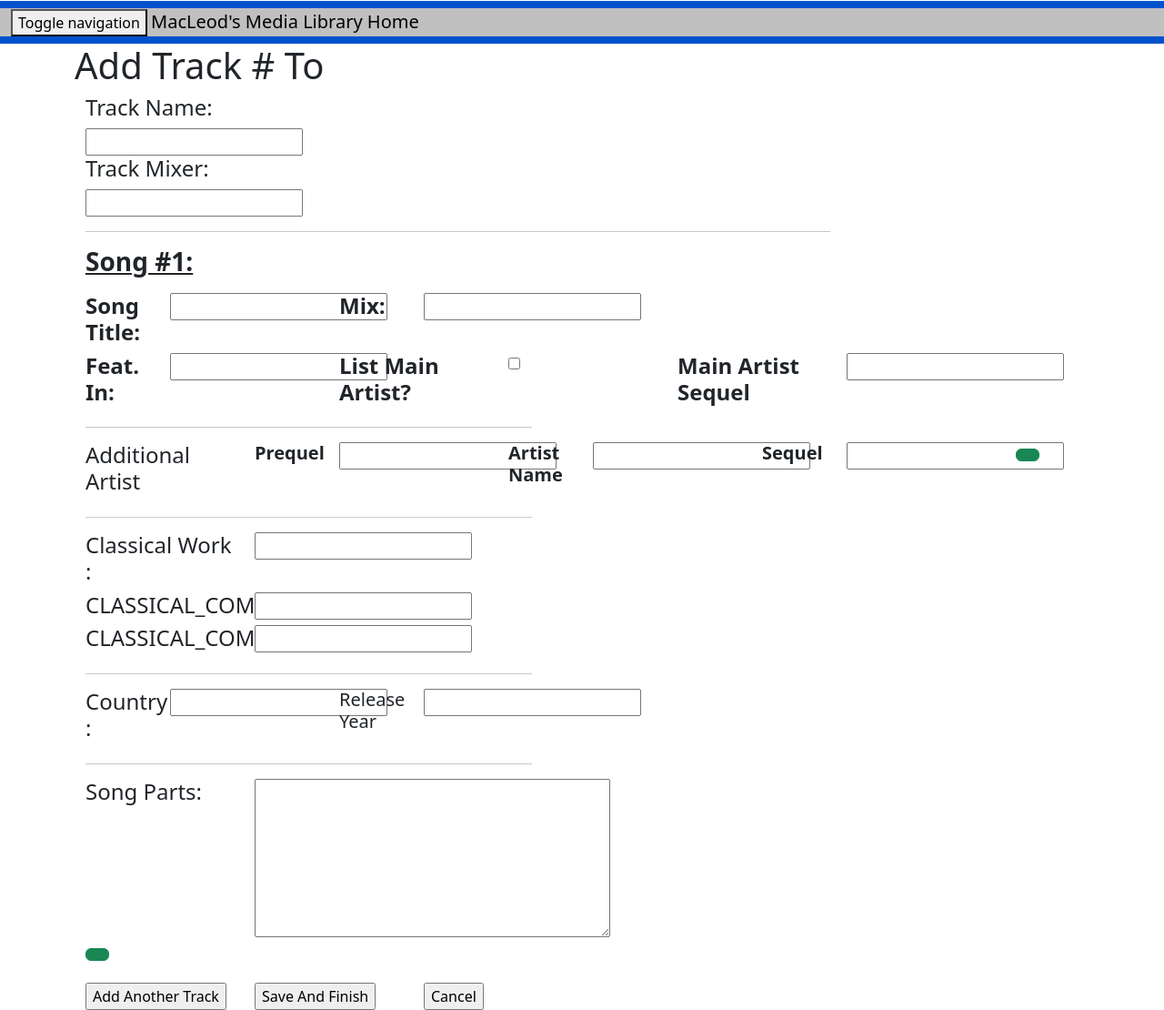
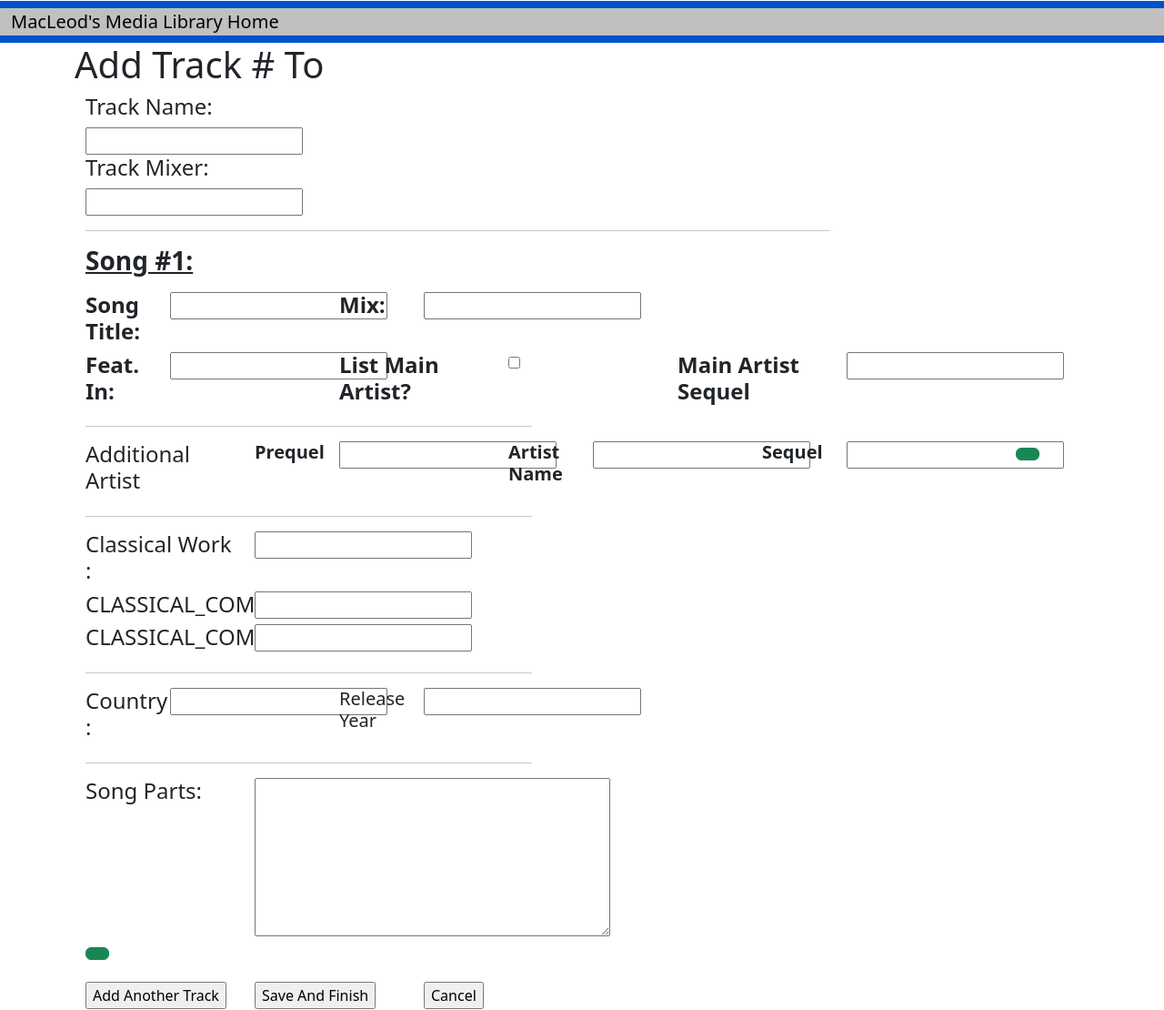
Before and after one commit to freeamac/MacMedia, a Flask app: template app/templates/add_musicmedia_track.html in a window 1280 px wide. Shown: the part 23-1133 px from the top of the page at 91% size. Run offline with Flask 3, Linux system fonts and the light colour scheme; the template is opened without the code that fills it: values that come from a table or form of the project are taken from there, others are empty; parts of the project's set-up code (start-up, migrations or seed data) failed here and were passed over; some libraries are stand-ins or nearby versions.

Commit message:
Fixes for bootstrap5 conversion

```diff
--- a/app/templates/base.html
+++ b/app/templates/base.html
@@ -15,9 +15,6 @@
             <title>MacMedia</title>
         {% endblock %}
 
-        $(function () {
-          $('[data-toggle="tooltip"]').tooltip()
-        })
         {% endblock %}
     </head>
     <body>
@@ -31,20 +28,20 @@
            <div class="navbar navbar-expand-lg">
                <div class="container-fluid">
                    <div class="nav-header me-auto">
-                       <button type="button" class="navbar-toggle" data-bs-toggle="collapse" data-target="navbarSupportedContent">
+                       <a href="{{ url_for('index') }}" class="navbar-brand me-auto">MacLeod's Media Library Home</a>
+                       <button type="button" class="navbar-toggler" data-bs-toggle="collapse" data-bs-target="navbarSupportedContent">
                            <span class="sr-only">Toggle navigation</span>
                        </button>
-                       <a href="{{ url_for('index') }}" class="navbar-brand me-auto">MacLeod's Media Library Home</a>
                    </div>
                    {% if current_user.is_authenticated %}
                        <div class="navbar-collapse" id="navbarSupportedContent">
                            <ul class="navbar-nav ms-auto mb-2">
                                <li class="nav-item dropdown">
-                                   <a class="nav-link dropdown-toggle" href="#" id="navbarDropdown" role="button" data-toggle="dropdown" aria-expanded="false">
+                                   <a class="nav-link dropdown-toggle" href="#" id="navbarDropdown" role="button" data-bs-toggle="dropdown" aria-expanded="false">
                                        <img src="{{ url_for('static', filename='headphones.jpg') }}", alt="headphones">
                                        MacLeod's Media
                                    </a>
-                                   <ul class="dropdown-menu" aria-labelledby="navbarDropDown">
+                                   <ul class="dropdown-menu dropdown-menu-end" aria-labelledby="navbarDropDown">
                                        <li><a class="dropdown-item" href="{{ url_for('dvds.index') }}">MacLeod's DVD Movie Library</a></li>
                                        <li><a class="dropdown-item" href="{{ url_for('cassettes.index') }}">MacLeod's Music Cassette Library</a></li>
                                        <li><a class="dropdown-item" href="{{ url_for('cds.index') }}">MacLeod's Music CD Library</a></li>
```
Also changed, not shown: 1 other file.
